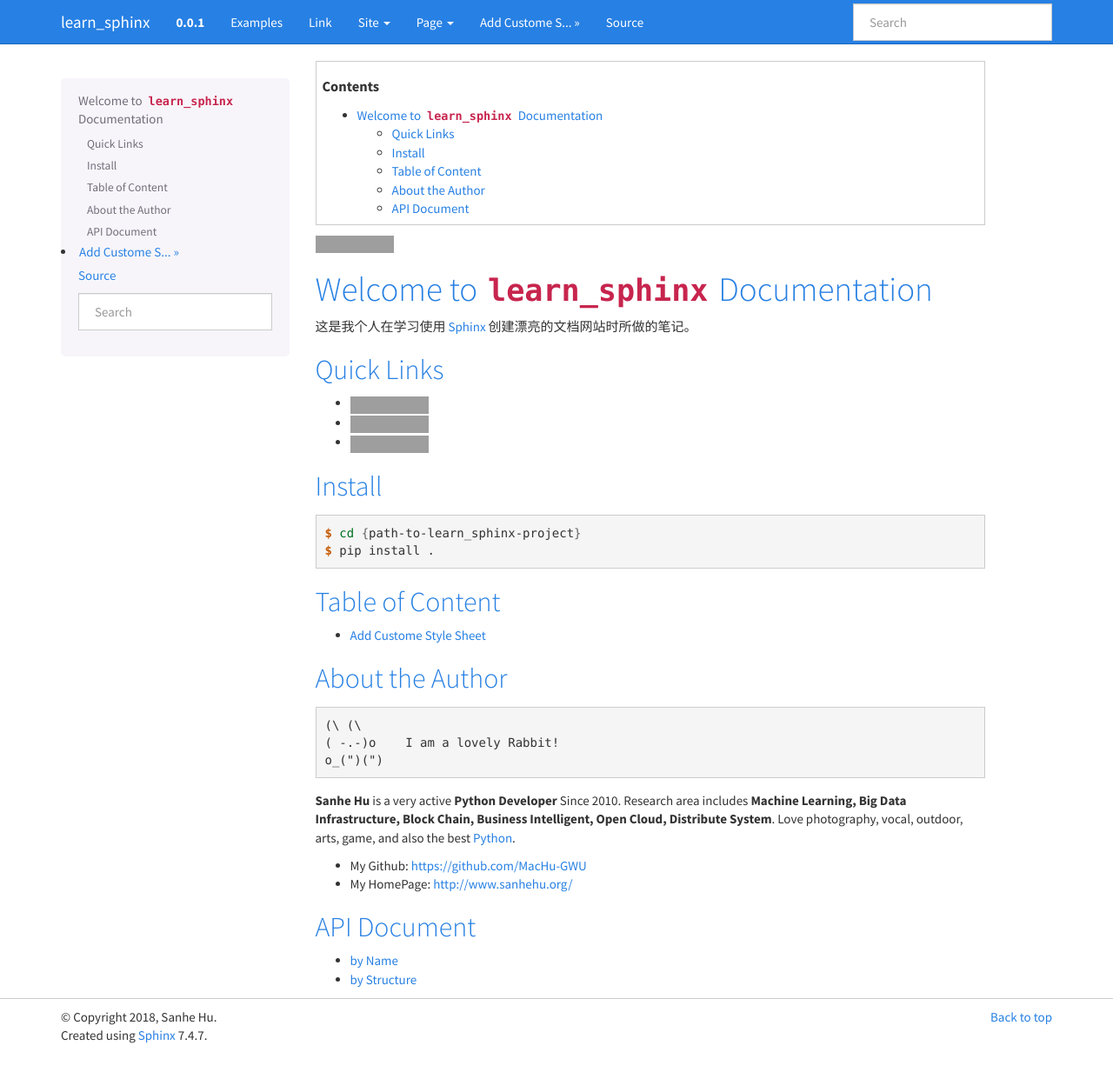
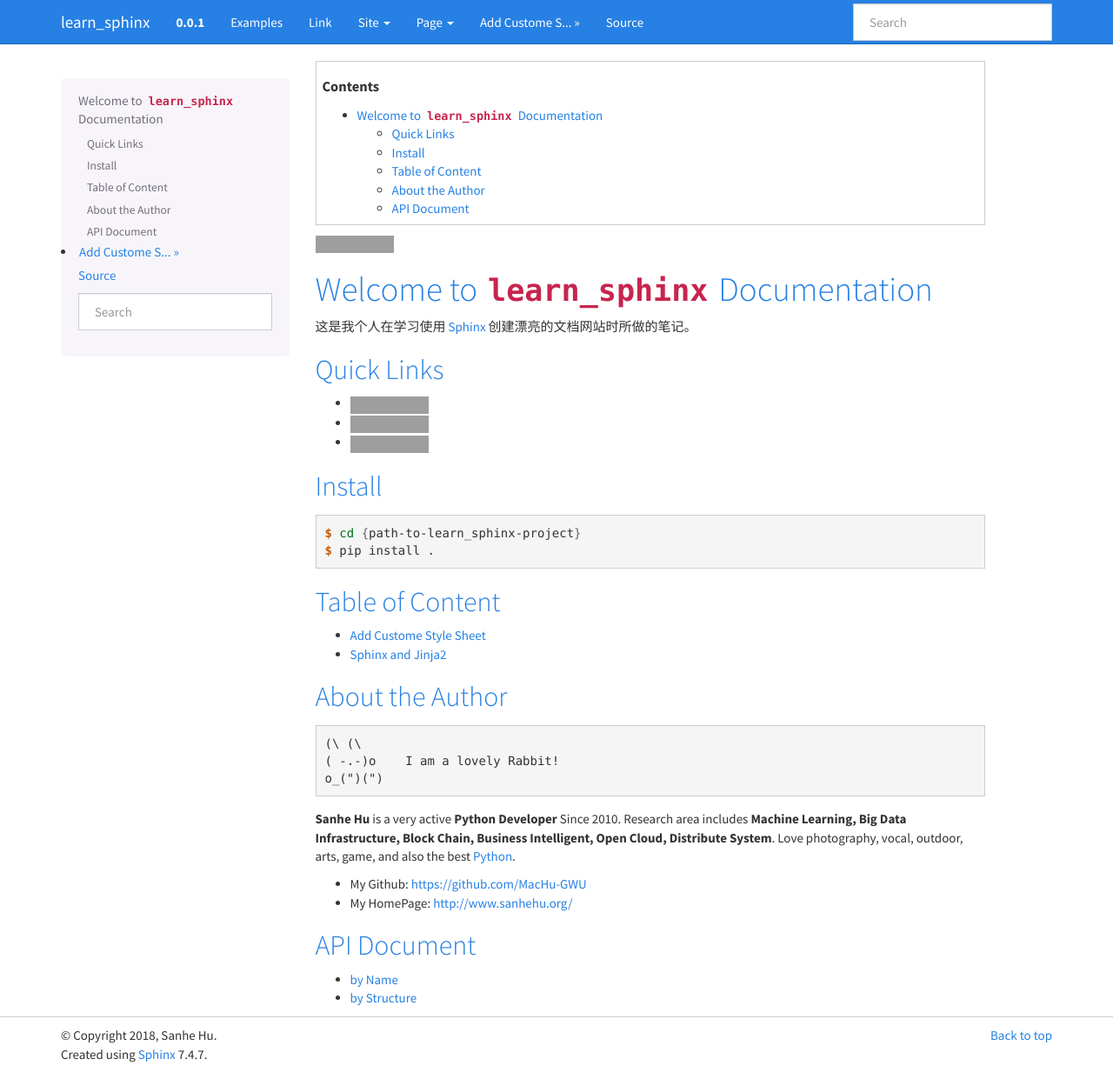
Before and after one commit to MacHu-GWU/learn_sphinx-project, a Sphinx documentation site: the page built from docs/source/index.rst, in a window 1280 px wide and 1233 px high. Shown: the whole window at 87% size. Built offline with Sphinx 7.4.7, drawn with Linux system fonts in a browser that asks for light colours; grey boxes are pictures that could not be loaded.

Commit message:
add sphinx-jinja demo
apply pygitrepo 0.0.24

```diff
--- /dev/null
+++ b/docs/source/Sphinx-Jinja2/_content.rst
@@ -0,0 +1,6 @@
+Sphinx and Jinja2
+==============================================================================
+
+.. jinja:: first_ctx
+
+    **{{ topic }}**
--- /dev/null
+++ b/docs/source/Sphinx-Jinja2/index.rst
@@ -0,0 +1,6 @@
+Sphinx and Jinja2
+==============================================================================
+
+.. jinja:: first_ctx
+
+    **{{ topic }}**
--- a/docs/source/conf.py
+++ b/docs/source/conf.py
@@ -43,6 +43,7 @@
     'sphinx.ext.mathjax',
     'sphinx.ext.ifconfig',
     'sphinx.ext.viewcode',
+    'sphinxcontrib.jinja',
 ]
 
 # Add any paths that contain templates here, relative to this directory.
@@ -249,9 +250,30 @@
 
 autodoc_member_order = 'bysource'
 
+rst_prolog = '\n.. include:: .custom-style.rst\n'
 
-rst_prolog = '\n.. include:: .custom-style.rst\n'
+jinja_contexts = {
+    'first_ctx': {'topic': "This is the Topic"}
+}
+
+
+def rstjinja(app, docname, source):
+    """
+    Render our pages as a jinja template for fancy templating goodness.
+    """
+    # print(app.builder)
+    # print(docname)
+    # print(source)
+    # Make sure we're outputting HTML
+    if app.builder.format != 'html':
+        return
+    src = source[0]
+    rendered = app.builder.templates.render_string(
+        src, app.config.html_context
+    )
+    source[0] = rendered
 
 
 def setup(app):
     app.add_stylesheet('css/custom-style.css')
+    # app.connect("source-read", rstjinja)  # event name, callback
--- a/docs/source/index.rst
+++ b/docs/source/index.rst
@@ -9,6 +9,7 @@
    :maxdepth: 1
 
     Add Custome Style Sheet <Add-Custom-Style-Sheet/index.rst>
+    Sphinx and Jinja2 <Sphinx-Jinja2/index.rst>
 
 
 .. include:: author.rst
--- a/requirements-doc.txt
+++ b/requirements-doc.txt
@@ -2,3 +2,4 @@
 docfly
 sphinx_rtd_theme
 sphinx-bootstrap-theme
+sphinx-jinja
```
Also changed, not shown: docs/source/Add-Custom-Style-Sheet/_content.rst (line endings or trailing spaces), docs/source/Add-Custom-Style-Sheet/index.rst (line endings or trailing spaces), 2 other files.
